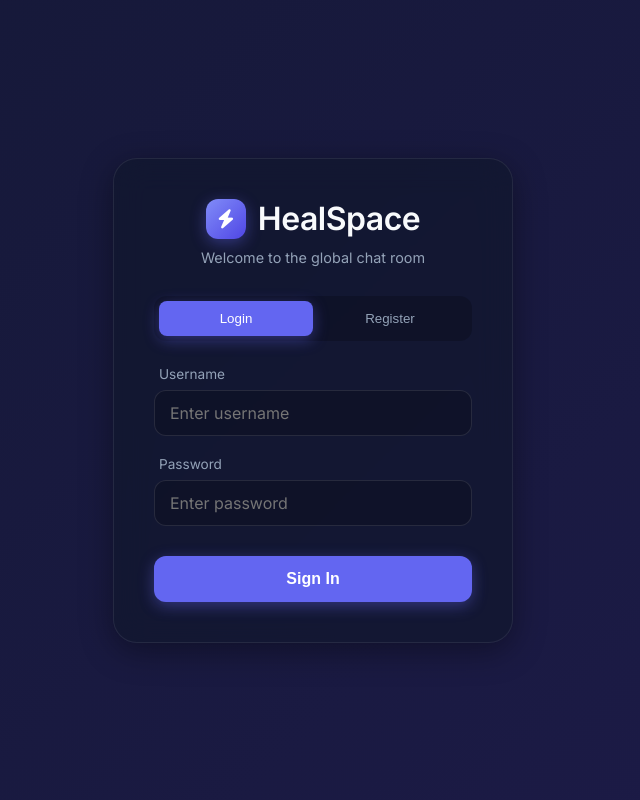
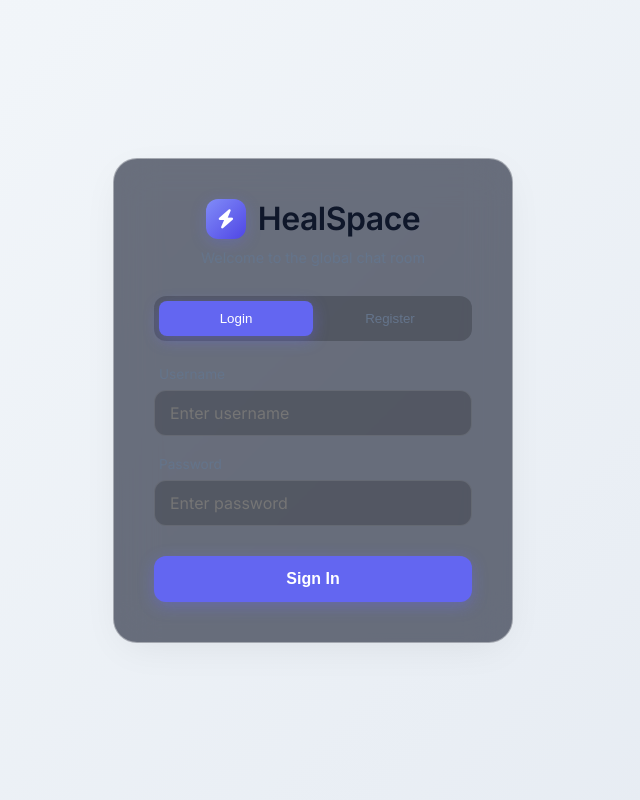
Before and after one commit to BaconFace288/HackYSU-Project, a FastAPI app: page /login in a window 1280 px wide. Shown: the whole page, without its empty margins (327-967 px from the left). Run offline with FastAPI, Linux system fonts and the light colour scheme.

Commit message:
style: implement modern soft white theme UI redesign

```diff
--- a/static/style.css
+++ b/static/style.css
@@ -1,20 +1,27 @@
 /* Base Reset and Variables */
 :root {
-    --bg-color-1: #0f172a; /* Slate 900 */
-    --bg-color-2: #1e1b4b; /* Indigo 950 */
+    /* Soft White Theme Colors */
+    --bg-color-1: #f8fafc; /* Slate 50 */
+    --bg-color-2: #e2e8f0; /* Slate 200 */
 
-    /* Glassmorphism Variables */
-    --glass-bg: rgba(255, 255, 255, 0.03);
-    --glass-border: rgba(255, 255, 255, 0.08);
-    --glass-shadow: 0 8px 32px 0 rgba(0, 0, 0, 0.37);
+    /* Light Glassmorphism Variables */
+    --glass-bg: rgba(255, 255, 255, 0.65);
+    --glass-border: rgba(255, 255, 255, 0.4);
+    --glass-shadow: 0 10px 40px -10px rgba(0, 0, 0, 0.08);
 
+    /* Vibrant Primary Accents */
     --primary-color: #6366f1; /* Indigo 500 */
     --primary-hover: #4f46e5; /* Indigo 600 */
-    --text-main: #f8fafc; /* Slate 50 */
-    --text-muted: #94a3b8; /* Slate 400 */
+    --primary-light: #e0e7ff; /* Indigo 100 */
 
-    --message-bg-other: rgba(30, 41, 59, 0.7); /* Slate 800 */
-    --message-bg-self: #4f46e5; /* Indigo 600 */
+    /* Typography */
+    --text-main: #0f172a; /* Slate 900 */
+    --text-muted: #64748b; /* Slate 500 */
+    --text-inverse: #ffffff; /* White text for contrast on primary */
+
+    /* Message Backgrounds */
+    --message-bg-other: #ffffff; /* Clean white card */
+    --message-bg-self: linear-gradient(135deg, #6366f1 0%, #8b5cf6 100%); /* Vibrant Indigo/Purple */
 }
 
 * {
@@ -25,8 +32,8 @@
 
 body {
     font-family: 'Inter', sans-serif;
-    /* Deep animated gradient background */
-    background: linear-gradient(135deg, var(--bg-color-1) 0%, var(--bg-color-2) 100%);
+    /* Soft, airy animated gradient background */
+    background: linear-gradient(135deg, var(--bg-color-1) 0%, #f1f5f9 50%, var(--bg-color-2) 100%);
     background-size: 200% 200%;
     animation: gradientBG 15s ease infinite;
     color: var(--text-main);
@@ -56,8 +63,8 @@ body {
 /* Glass Panels */
 .glass-panel {
     background: var(--glass-bg);
-    backdrop-filter: blur(16px);
-    -webkit-backdrop-filter: blur(16px);
+    backdrop-filter: blur(20px);
+    -webkit-backdrop-filter: blur(20px);
     border: 1px solid var(--glass-border);
     border-radius: 24px;
     box-shadow: var(--glass-shadow);
@@ -90,13 +98,14 @@ body {
     align-items: center;
     font-size: 1.2rem;
     color: white;
-    box-shadow: 0 4px 15px rgba(99, 102, 241, 0.4);
+    box-shadow: 0 4px 15px rgba(99, 102, 241, 0.3);
 }
 
 .brand h2 {
-    font-weight: 600;
+    font-weight: 700;
     font-size: 1.5rem;
     letter-spacing: -0.5px;
+    color: var(--text-main);
 }
 
 /* User Profile */
```
Also changed, not shown: other parts of static/style.css (+58 -34 lines).
